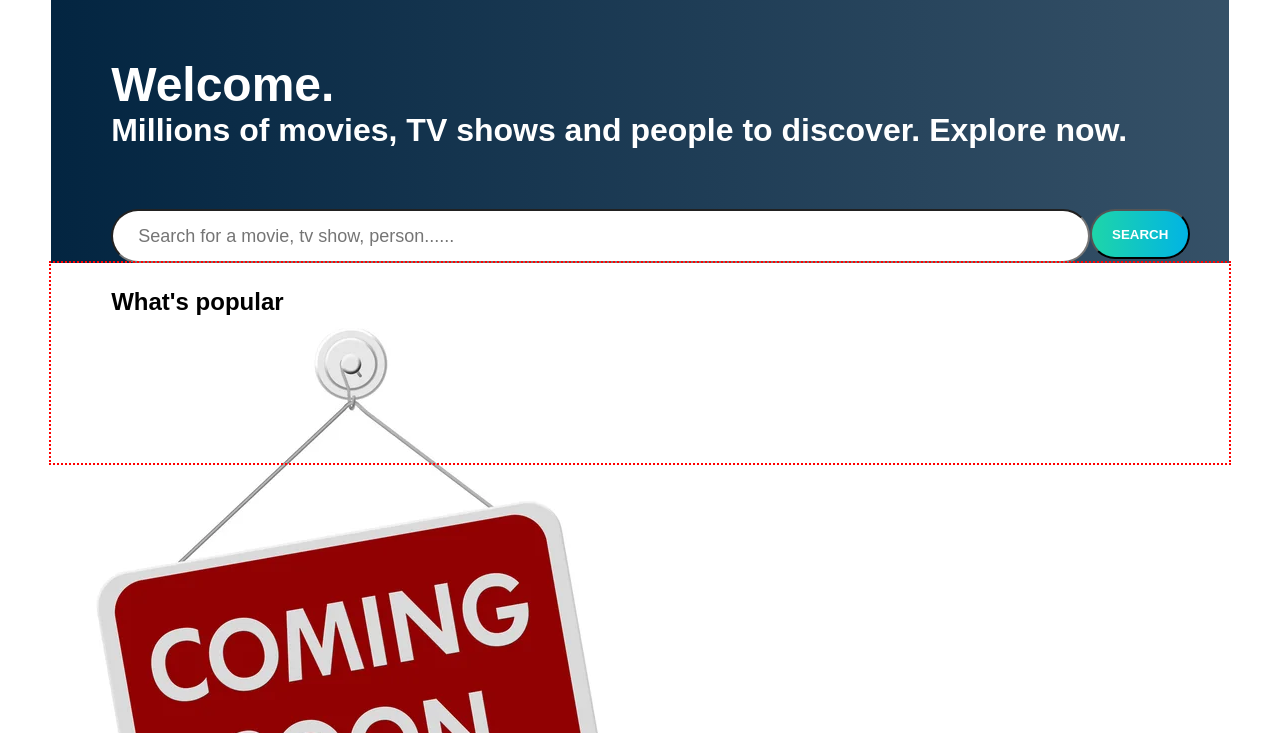
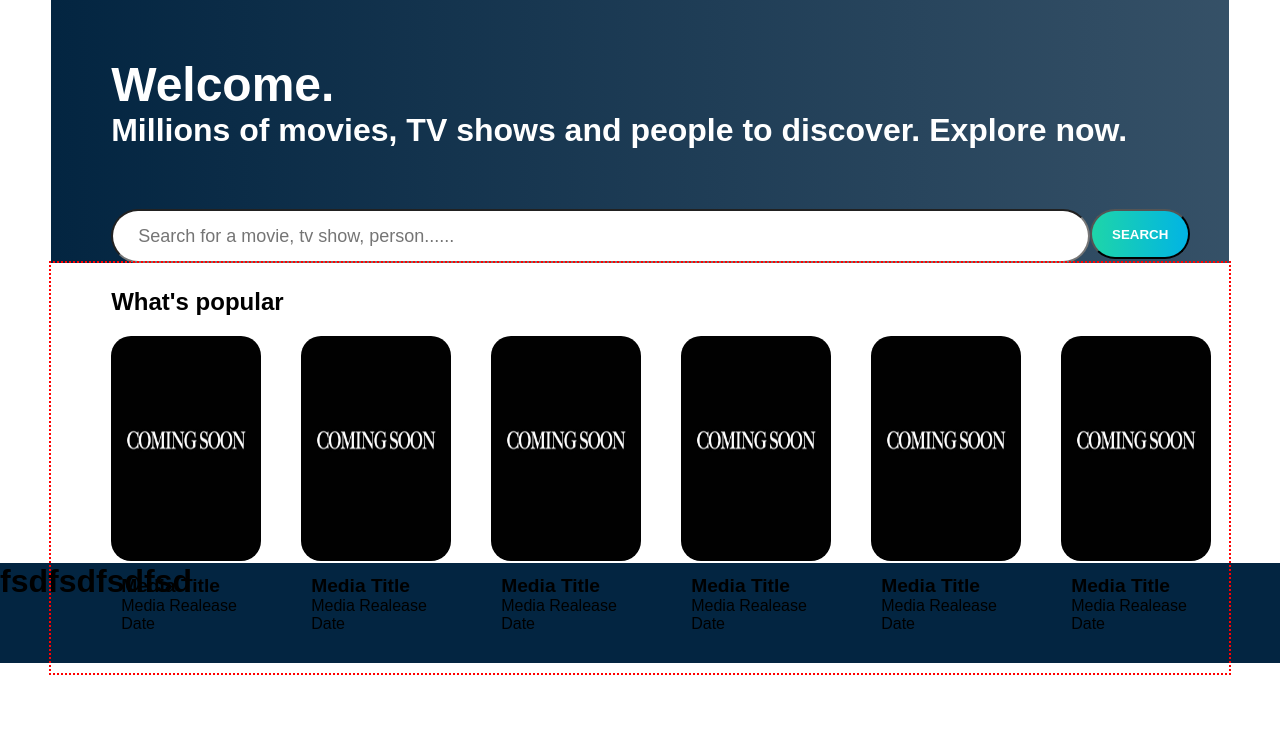
Before and after one commit to HusseinGuevara/tmdb, a plain HTML site: page src/index.html in a window 1280 px wide. Shown: the part 67-800 px from the top of the page. Drawn offline with Linux system fonts and the light colour scheme.

Commit message:
Add files via upload

```diff
--- a/src/index.html
+++ b/src/index.html
@@ -35,17 +35,103 @@
                 <div class="main_content_header">
                     <h2>What's popular</h2>
                 </div>
-                <div class="main_content_cards_continer">
+                <div class="main_content_cards_container">
                     <div class="main_content_card">
-                        <img src="./img/comingsoon.jpeg" alt="Coming Soon">
+                        <div class="main_content_img_container">
+                            <img src="./img/comingsoon.jpg" alt="Coming Soon">
+                        </div>
                         <div class="card_header">
-                            <h3>Media Title</h3>
+                            <a>Media Title</a>
+                            <p>Media Realease Date</p>
+                        </div>
+                    </div>
+                    <div class="main_content_card">
+                        <div class="main_content_img_container">
+                            <img src="./img/comingsoon.jpg" alt="Coming Soon">
+                        </div>
+                        <div class="card_header">
+                            <a>Media Title</a>
+                            <p>Media Realease Date</p>
+                        </div>
+                    </div>
+                    <div class="main_content_card">
+                        <div class="main_content_img_container">
+                            <img src="./img/comingsoon.jpg" alt="Coming Soon">
+                        </div>
+                        <div class="card_header">
+                            <a>Media Title</a>
+                            <p>Media Realease Date</p>
+                        </div>
+                    </div>
+                    <div class="main_content_card">
+                        <div class="main_content_img_container">
+                            <img src="./img/comingsoon.jpg" alt="Coming Soon">
+                        </div>
+                        <div class="card_header">
+                            <a>Media Title</a>
+                            <p>Media Realease Date</p>
+                        </div>
+                    </div>
+                    <div class="main_content_card">
+                        <div class="main_content_img_container">
+                            <img src="./img/comingsoon.jpg" alt="Coming Soon">
+                        </div>
+                        <div class="card_header">
+                            <a>Media Title</a>
+                            <p>Media Realease Date</p>
+                        </div>
+                    </div>
+                    <div class="main_content_card">
+                        <div class="main_content_img_container">
+                            <img src="./img/comingsoon.jpg" alt="Coming Soon">
+                        </div>
+                        <div class="card_header">
+                            <a>Media Title</a>
+                            <p>Media Realease Date</p>
+                        </div>
+                    </div>
+                    <div class="main_content_card">
+                        <div class="main_content_img_container">
+                            <img src="./img/comingsoon.jpg" alt="Coming Soon">
+                        </div>
+                        <div class="card_header">
+                            <a>Media Title</a>
+                            <p>Media Realease Date</p>
+                        </div>
+                    </div>
+                    <div class="main_content_card">
+                        <div class="main_content_img_container">
+                            <img src="./img/comingsoon.jpg" alt="Coming Soon">
+                        </div>
+                        <div class="card_header">
+                            <a>Media Title</a>
+                            <p>Media Realease Date</p>
+                        </div>
+                    </div>
+                    <div class="main_content_card">
+                        <div class="main_content_img_container">
+                            <img src="./img/comingsoon.jpg" alt="Coming Soon">
+                        </div>
+                        <div class="card_header">
+                            <a>Media Title</a>
+                            <p>Media Realease Date</p>
+                        </div>
+                    </div>
+                    <div class="main_content_card">
+                        <div class="main_content_img_container">
+                            <img src="./img/comingsoon.jpg" alt="Coming Soon">
+                        </div>
+                        <div class="card_header">
+                            <a>Media Title</a>
                             <p>Media Realease Date</p>
                         </div>
                     </div>
                 </div>
             </div>
         </section>
+        <footer>
+            <h1>fsdfsdfsdfsd</h1>
+        </footer>
 
     </body>
 </html>
--- a/src/style.css
+++ b/src/style.css
@@ -61,7 +61,6 @@ main {
     color: white;
     width: 92%;
     height: 350;
-    /* background-color: aqua; */
     background-image: linear-gradient(to left, rgba(3, 37, 65, .8), rgba(3, 37, 65, 1));
 }
 
@@ -101,18 +100,67 @@ main {
     background-image:  linear-gradient(to right, rgba(30, 213, 169), rgba(1, 180, 228));
 }
 
+
+/* Main Content Style */
+
 .main_content_wrapper {
     display: flex;
     justify-content: center;
+    height: 300px;
 }
 
 .main_content_container {
     width: 92%;
     outline: red dotted 2px;
-    height: 200px;
+    min-height: 410px;
 }
 
 .main_content_header {
     margin-left: 60px;
     margin-top: 25px;
 }
+
+/* Cards Style */
+
+.main_content_cards_container {
+    display: flex;
+    flex-wrap: nowrap;
+    margin-left: 40px;
+    overflow-x: scroll;
+    overflow-y: hidden;
+}
+
+.main_content_card {
+    margin: 20px;
+    width: 150px;
+    min-width: 150px;
+    border-radius: 20px;
+    overflow: visible;
+}
+
+.main_content_img_container {
+    width: 100%;
+}
+
+.main_content_img_container img {
+    width: 100%;
+    min-height: calc(150px * 1.5);
+    border-radius: 20px;
+}
+
+.card_header {
+    margin-left: 10px;
+    margin-top: 10px;
+}
+
+.card_header a {
+    font-size: 1.2em;
+    font-weight: bold;
+}
+
+/* Footer Style */
+
+footer {
+    background-color: rgba(3, 37, 65);
+    height: 100px;
+}
```
Also changed, not shown: src/img/comingsoon.jpg (added), src/img/tmdb_logo_2.svg (added).
